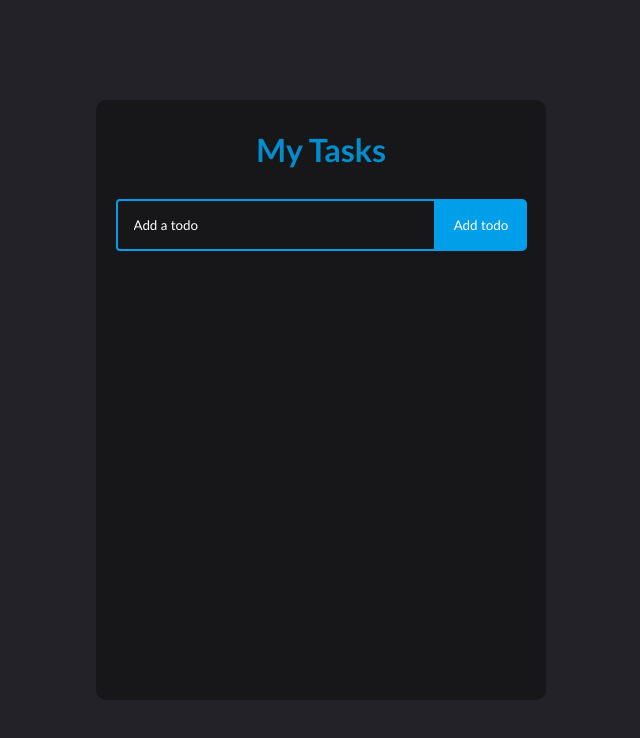
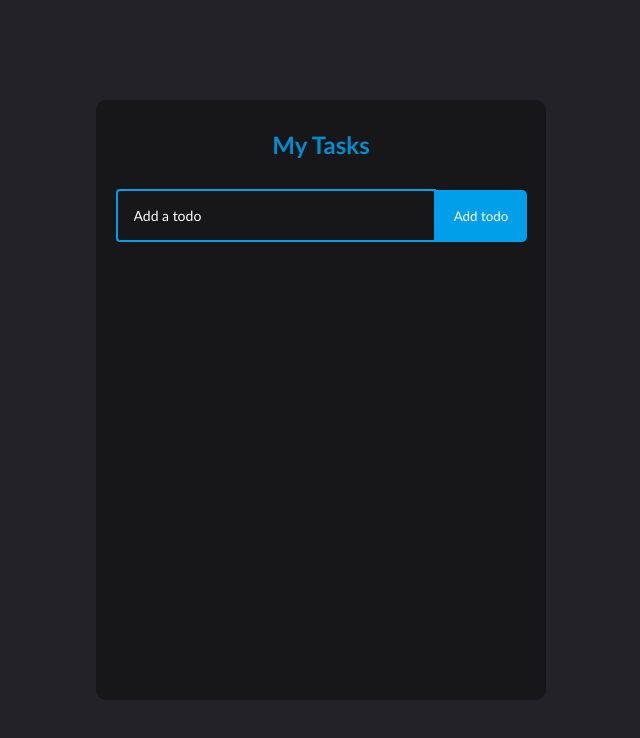
Before and after one commit to lucasli233/react-todo-v1, a React (Create React App) app: page / in a window 1280 px wide. Shown: the top 738 px of the page, without its empty margins (319-959 px from the left). Built offline with nearby package versions, Linux system fonts and the light colour scheme.

Commit message:
adjusting css, swapped edit & delete buttons

```diff
--- a/src/App.css
+++ b/src/App.css
@@ -17,11 +17,13 @@ body {
   text-align: center;
   margin: 100px auto;
   border-radius: 10px;
+
 }
 
 h1 {
   margin: 30px 0;
   color: #008dce;
+  font-size: 24px;
 }
 
 .complete {
@@ -41,10 +43,12 @@ h1 {
   width: 320px;
   background: transparent;
   color: white;
+  font-size: 14px;
 }
 
 .todo-input::placeholder {
   color: white;
+
 }
 
 .todo-button {
@@ -60,6 +64,7 @@ h1 {
 
 .todo-input.edit {
   border: 2px solid #012f47;
+
 }
 
 .todo-button.edit {
@@ -70,7 +75,6 @@ h1 {
   display: flex;
   flex-direction: row;
   position: relative;
-
 }
 
 .todo-row {
@@ -84,7 +88,6 @@ h1 {
   height: 52px;
   border-radius: 5px;
   width: 412px;
-
 }
 
 .icons {
```
Also changed, not shown: 1 other file (tests, documents, lock files or other folders).
